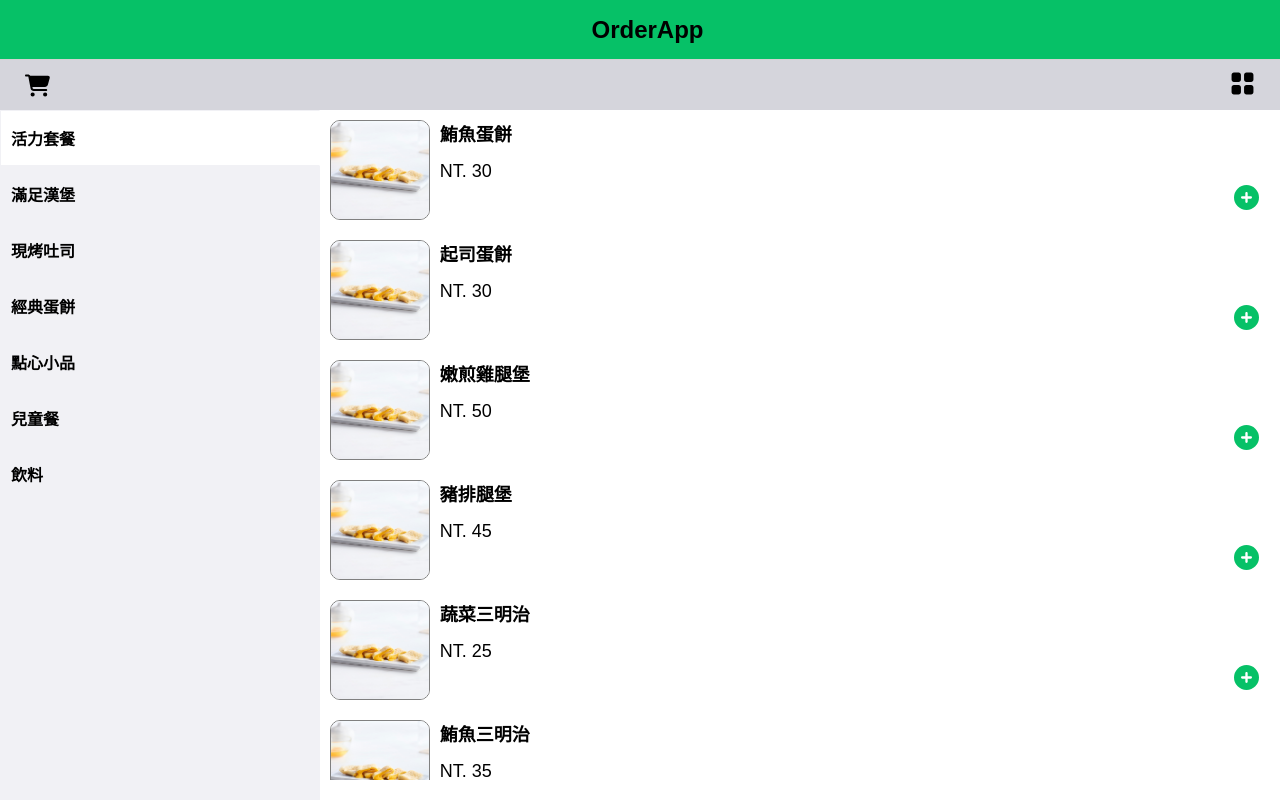
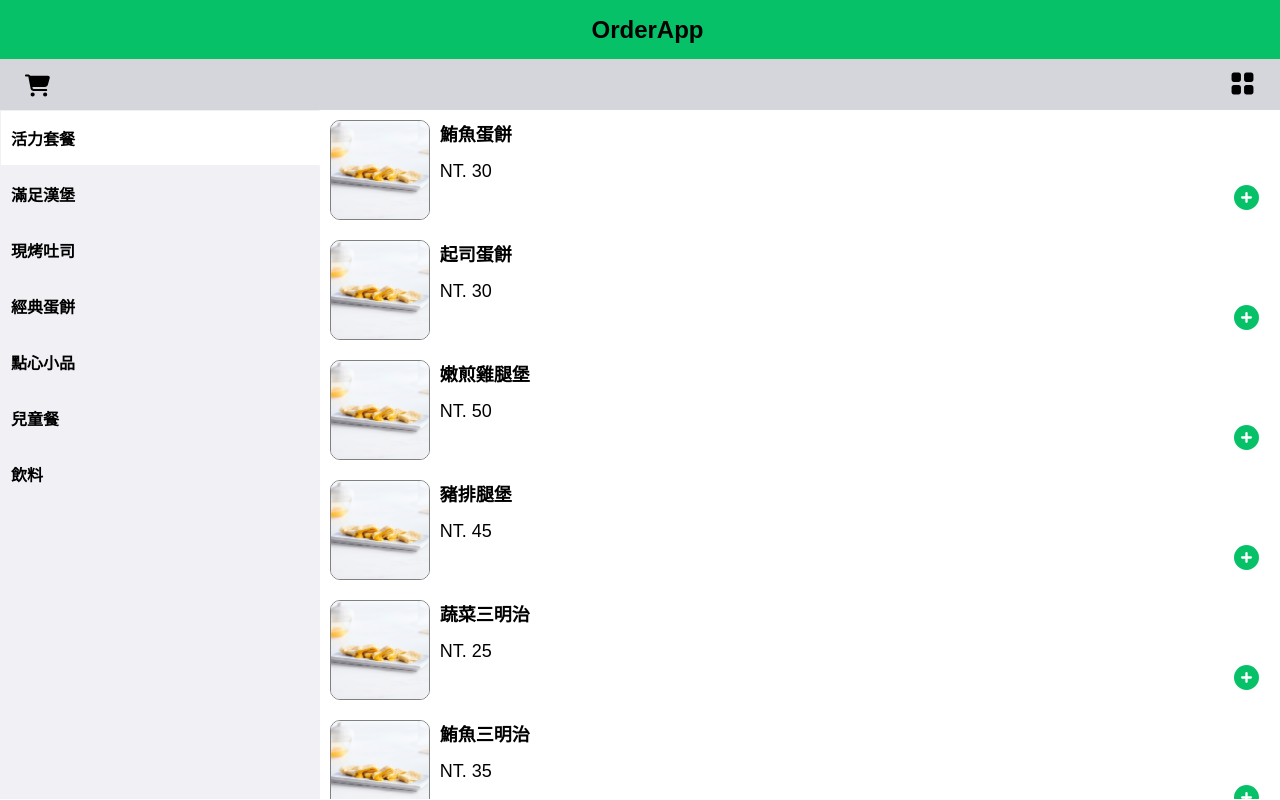
Before and after one commit to mirageapache/OrderApp, a React (Create React App) app: page / in a window 1280 px wide. Built offline with nearby package versions, Linux system fonts and the light colour scheme.

Commit message:
revise menulist overflow bug

```diff
--- a/src/styles/css/contentBody.css
+++ b/src/styles/css/contentBody.css
@@ -12,4 +12,5 @@
 .content-body .main-content {
   grid-column: 2/5;
   height: 100%;
+  overflow: auto;
 }
--- a/src/styles/css/menuList.css
+++ b/src/styles/css/menuList.css
@@ -1,5 +1,5 @@
 .menu-list {
-  height: calc(100% - 50px);
+  height: 100%;
   overflow: auto;
 }
 .menu-list .list-mode .menu-item {
--- a/src/styles/scss/contentBody.scss
+++ b/src/styles/scss/contentBody.scss
@@ -13,8 +13,7 @@
   .main-content{
     grid-column: 2 / 5;
     height: 100%;
+    overflow: auto;
   }
 
-
-
 }
--- a/src/styles/scss/menuList.scss
+++ b/src/styles/scss/menuList.scss
@@ -1,5 +1,5 @@
 .menu-list{
-  height: calc(100% - 50px);
+  height: 100%;
   overflow: auto;
 
   // 清單模式
```
